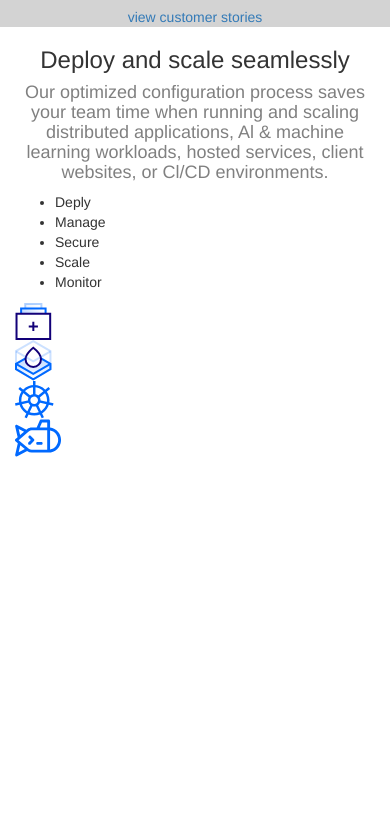
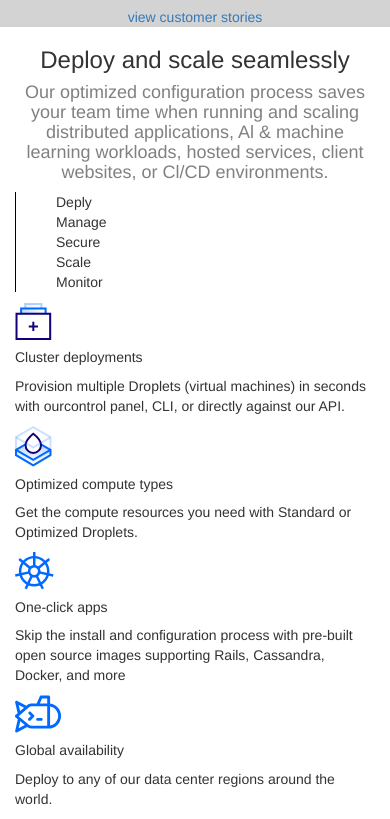
Before and after one commit to adele-recubini/html-css-digitalocean, a plain HTML site: page index.html in a window 390 px wide. Shown: the part 898-1717 px from the top of the page. Before the commit the page ends 1355 px from the top, so only its background shows below. Drawn offline with nearby package versions, Linux system fonts and the light colour scheme.

Commit message:
griglia a 5 responsive

```diff
--- a/css/style.css
+++ b/css/style.css
@@ -82,9 +82,9 @@ h4{
 
 
 /* griglia a 5 colonne */
-.elenco{
-  border-left: 1px solid black;
-  margin-top: 25px;
+.elenco  ul {
+list-style-type: none;
+border-left: 1px solid black;
 }
 
 /* fine  griglia a 5 colonne */
--- a/index.html
+++ b/index.html
@@ -112,8 +112,8 @@
       <!-- griglia a 5 colonne -->
 
        <div class="container">
-         <div class="row">
-           <div class=" col-xs-12 col-sm-4">
+         <div class=" row">
+           <div class=" elenco col-xs-12 col-sm-4">
              <ul>
                <li>Deply</li>
                <li>Manage</li>
@@ -126,15 +126,25 @@
                <div class="row">
                  <div class="col-sm-6">
                    <img src="img/icona1.svg" alt="">
+                   <h5>Cluster deployments</h5>
+                   <p> Provision multiple Droplets (virtual machines) in seconds with
+                     ourcontrol panel, CLI, or directly against our API. </p>
                  </div>
                  <div class="col-sm-6">
                     <img src="img/icona2.svg" alt="">
+                    <h5>Optimized compute types </h5>
+                    <p> Get the compute resources you need with Standard or Optimized Droplets. </p>
                  </div>
                  <div class="col-sm-6">
                    <img src="img/icona3.svg" alt="">
+                   <h5>One-click apps </h5>
+                   <p>Skip the install and configuration process with pre-built open source
+                      images supporting Rails, Cassandra, Docker, and more </p>
                  </div>
                  <div class="col-sm-6">
                   <img src="img/icona4.svg" alt="">
+                  <h5>Global availability </h5>
+                  <p>Deploy to any of our data center regions around the world. </p>
                  </div>
                </div>
              </div>
```
